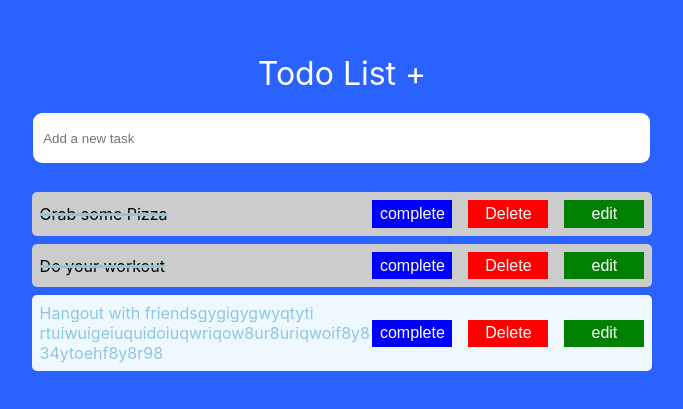
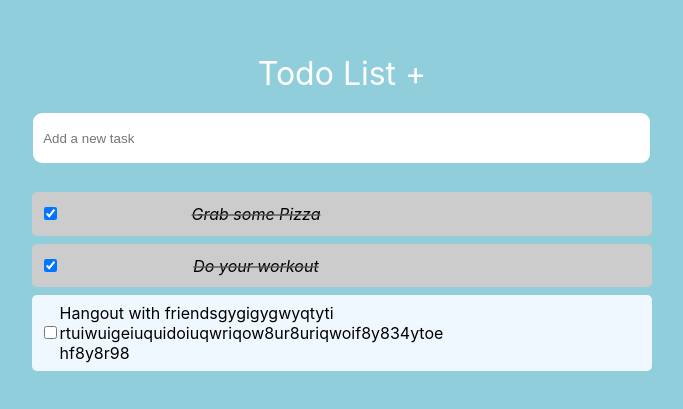
Before and after one commit to miabubacker/todo, a React (Create React App) app: page / in a window 1280 px wide. Shown: the part 173-582 px from the top of the page, without its empty margins (298-981 px from the left). Built offline with nearby package versions, Linux system fonts and the light colour scheme.

Commit message:
css color changes

```diff
--- a/package.json
+++ b/package.json
@@ -11,7 +11,7 @@
     "font-awesome": "^4.7.0",
     "react": "^18.2.0",
     "react-dom": "^18.2.0",
-    "react-scripts": "5.0.1",
+    "react-scripts": "^5.0.1",
     "web-vitals": "^2.1.4"
   },
   "scripts": {
--- a/src/Components/CreateTask/CreateTask.css
+++ b/src/Components/CreateTask/CreateTask.css
@@ -1,6 +1,5 @@
 .inputBox{
     width: 98%;
-    /* background: rgb(255, 255, 255); */
     color: blue;
     height: 3rem;
     border: none;
--- a/src/Components/MainContainer/Container.css
+++ b/src/Components/MainContainer/Container.css
@@ -7,20 +7,15 @@ font-size: 2rem;
    margin-bottom: 1.3rem;
 }
  body{
-     background:#2962ff ;
+     background:#91CEDC ;
  }
   .main{
      width: 50vw;
   }
 
       .todo-container {
-        /* background: rgb(41, 33, 33); */
-        /* width: 40vw; */
         margin: 1em auto;
-        /* border-radius: 15px; */
         padding: 5px 0.5rem;
-        /* color: white; */
-        /* border: 3px solid rgb(36, 110, 194); */
       }
 
       .task {
--- a/src/Components/MainContainer/Container.js
+++ b/src/Components/MainContainer/Container.js
@@ -48,7 +48,7 @@ export default function Container() {
   };
   const completeTask = (index) => {
     const newTasks = [...tasks];
-    newTasks[index].completed = true;
+    newTasks[index].completed = !newTasks[index].completed;
     setTasks(newTasks);
   };
 
--- a/src/Components/Task/Task.css
+++ b/src/Components/Task/Task.css
@@ -1,4 +1,4 @@
-.taskMain{
+.taskMain {
   background: aliceblue;
   padding: 0.5rem;
   margin: 0.5rem 0.1rem;
@@ -7,9 +7,12 @@
   justify-content: space-between;
   align-items: center;
   overflow-wrap: anywhere;
-      color: #8DC7DF;
+  position: relative;
 }
-.taskMainComplete{
+.taskMain:hover .buttonContainer{
+opacity: 1;
+}
+.taskMainComplete {
   background: #ccc;
   padding: 0.5rem;
   margin: 0.5rem 0.1rem;
@@ -18,26 +21,31 @@
   justify-content: space-between;
   align-items: center;
   overflow-wrap: anywhere;
-     text-decoration: line-through #8DC7DF 0.2rem;
+  text-decoration: line-through #565756b4 0.1rem;
+  font-style: italic;
+  position: relative;
 }
-.titleConatiner{
-    /* width: 50%; */
+.taskMainComplete:hover .buttonContainer{
+  opacity: 1;
 }
-.buttonContainer{
+
+.buttonContainer {
   display: flex;
-     gap:1rem;
+  gap: 1rem;
+  opacity: 0;
+
 }
- .buttonMainStyle{
-    border:none;
-    outline:none;
-    white-space:nowrap;
+.buttonMainStyle {
+  border: none;
+  outline: none;
+  white-space: nowrap;
   padding: 0.3rem;
   font-size: 1rem;
   width: 5rem;
+   border-radius: 0.4rem;
 }
-
- @media (min-width:300px) and (max-width:650px){
-    .buttonContainer{
+@media (min-width: 300px) and (max-width: 650px) {
+  .buttonContainer {
     flex-direction: column;
   }
 }
--- a/src/Components/Task/Task.js
+++ b/src/Components/Task/Task.js
@@ -11,24 +11,25 @@ export default function Task(props) {
           key={index}
           className={!task.completed?"taskMain":'taskMainComplete'}
         >
+          <div><input type="checkbox"  checked={task.completed}onClick={() => completeTask(index)}/></div>
           <div className="titleConatiner">{task.title}</div>
           <div className="buttonContainer">
           <div>
-            {editindex !== index && (
-              <button  className="buttonMainStyle" style={{background:"blue",color:"white"}} onClick={() => completeTask(index)}>complete</button>
+            {/* {editindex !== index && (
+              // <button  className="buttonMainStyle" style={{background:"blue",color:"white"}} >complete</button>
 
-            )}
+            )} */}
           </div>
           <div>
             {editindex !== index && (
               <>
-              <button  className="buttonMainStyle" style={{color:"white",background:'red'}} onClick={() => removeTask(index)}> Delete
+              <button  className="buttonMainStyle" style={{color:"white",background:'#BA4747'}} onClick={() => removeTask(index)}> Delete
             </button>
               </>
             )}
           </div>
           <div>
-            <button className="buttonMainStyle" style={{color:'white',background:"green"}} onClick={() => editTask(index, task)}>edit</button>
+            <button className="buttonMainStyle" style={{color:'white',background:"#557A46"}} onClick={() => editTask(index, task)}>Edit</button>
           </div>
           </div>
         </div>
```
Also changed, not shown: 1 other file (tests, documents, lock files or other folders). Lines whose indentation alone changed are shown as unchanged.
